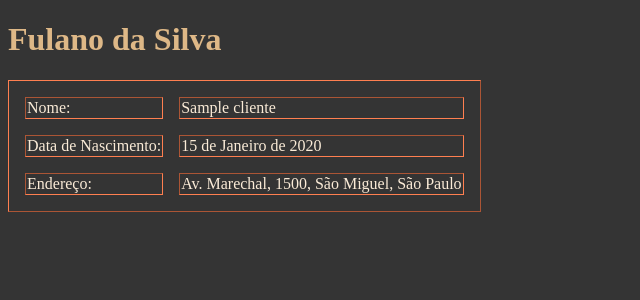
After one commit to rafaelfernandesti/Cadastros, a Django app: page /cliente/1 in a window 1280 px wide. The commit adds this page. Shown: the top 300 px of the page, without its empty margins (0-640 px from the left). Run offline with Django 4.2, Linux system fonts and the light colour scheme; tables that the repository leaves empty hold one stand-in row (values such as "Sample post").

Commit message:
Detalhar Cliente

```diff
--- /dev/null
+++ b/CadastroCliente/templates/cliente_detalhes.html
@@ -0,0 +1,26 @@
+<!DOCTYPE html>
+<html lang="en">
+<head>
+    <meta charset="UTF-8">
+    <meta http-equiv="X-UA-Compatible" content="IE=edge">
+    <meta name="viewport" content="width=device-width, initial-scale=1.0">
+    <title>Detalhes do cliente</title>
+</head>
+<body style="background-color: #343434;">
+    <h1 style="color: burlywood;">Fulano da Silva</h1>
+    <table border="1" style="color: antiquewhite; border-spacing: 1em; border-color: coral;">
+        <tr>
+            <td>Nome:</td>
+            <td>{{cliente.nome}}</td>
+        </tr>
+        <tr>
+            <td>Data de Nascimento:</td>
+            <td>{{cliente.data_nascimento}}</td>
+        </tr>
+        <tr>
+            <td>Endereço:</td>
+            <td>Av. Marechal, 1500, São Miguel, São Paulo</td>
+        </tr>
+    </table>
+</body>
+</html>
--- a/CadastroCliente/templates/lista_clientes.html
+++ b/CadastroCliente/templates/lista_clientes.html
@@ -13,7 +13,7 @@
     <h1>Clientes Senac - SMP</h1>
     <ul>
         {% for cliente in clientes %}
-        <li>{{cliente.nome}}</li>
+        <li><a href="/cliente/{{cliente.id}}">{{cliente.nome}}</a> - {{ cliente.data_nascimento}}</li>
         {% endfor %}
     </ul>
 
--- a/CadastroCliente/urls.py
+++ b/CadastroCliente/urls.py
@@ -3,5 +3,7 @@ from CadastroCliente import views
 #lista urlpatterns global do projeto
 urlpatterns = [
     path('', views.index, name = "index"),
-    path('clientes/', views.listar_clientes, name = "clientes"),
+    path('clientes/', views.listar_clientes, name = 'clientes'),
+    #path('profissoes/', views.listar_profissoes, name = "profissoes"),
+    path('cliente/<int:id>', views.detalhar_cliente, name = 'detalhar'),
 ]
--- a/CadastroCliente/views.py
+++ b/CadastroCliente/views.py
@@ -19,3 +19,11 @@ def listar_clientes(request): #sempre insira o request como parâmetro aqui
         "profissoes": lista_profissoes,
     }
     return render(request, 'lista_clientes.html', context)
+
+def detalhar_cliente(request, id):
+    #buscando no banco de dados o cliente pelo id
+    cliente = Cliente.objects.get(id = id)
+    context = {
+        "cliente": cliente
+    }
+    return render(request, "cliente_detalhes.html", context)
```
